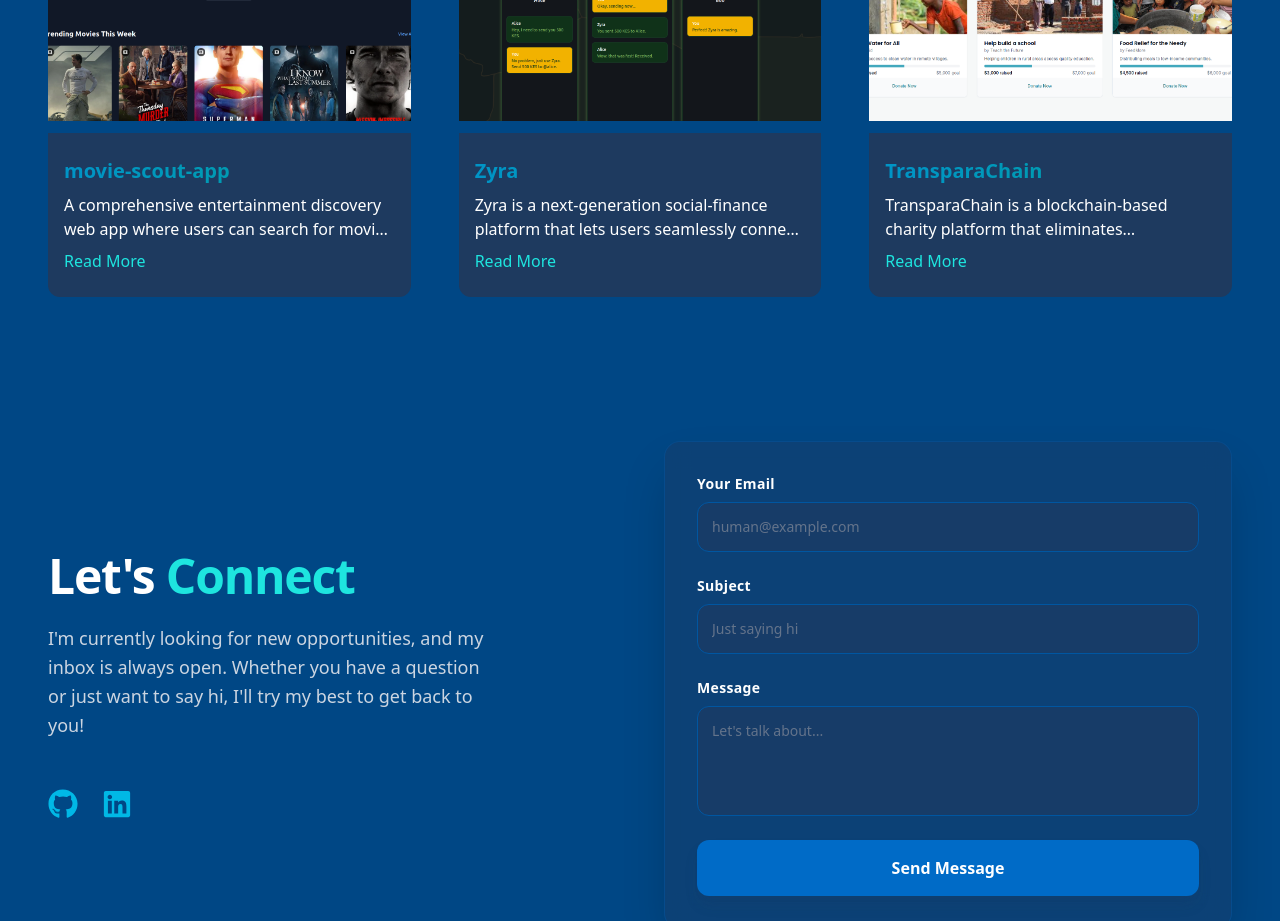
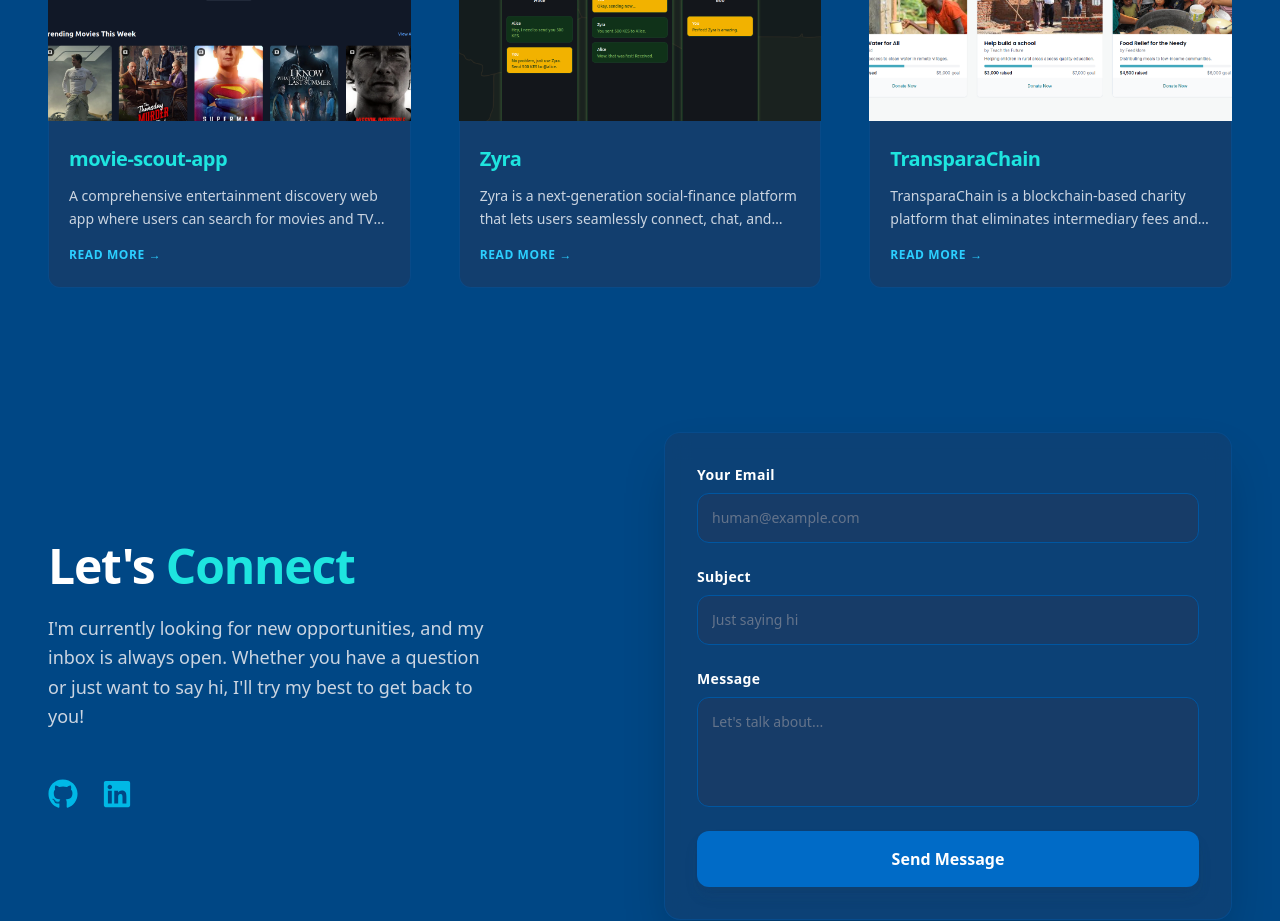
Before and after one commit to ombima56/ombima-hillary, a React (Vite) app in the folder frontend/: page / in a window 1280 px wide. Shown: the part 1980-2901 px from the top of the page. Built offline with nearby package versions, Linux system fonts and the light colour scheme.

Commit message:
style: update project card aesthetics and implement subtle background gradients for the home page

```diff
--- a/frontend/src/components/ui/ProjectCard/ProjectCards.jsx
+++ b/frontend/src/components/ui/ProjectCard/ProjectCards.jsx
@@ -36,16 +36,19 @@ const ProjectCard = ({ imgUrl, title, description, previewUrl }) => {
           </a>
         </div>
       </div>
-      <div className="text-white rounded-b-xl mt-3 bg-primary-900 py-6 px-4">
-        <h5 className="text-xl font-semibold mb-2 text-transparent bg-gradient-to-r from-secondary-600 to-accent-600 bg-clip-text">{title}</h5>
-        <p className={`text-tertiary ${!showFullDescription ? 'line-clamp-2' : ''}`}>
+      <div className="text-white rounded-b-xl mt-0 bg-primary-900/60 backdrop-blur-md border-x border-b border-primary-700/50 py-6 px-5 group-hover:bg-primary-900/80 transition-all duration-300">
+        <h5 className="text-xl font-bold mb-3 text-accent-400 group-hover:text-accent-300 transition-colors duration-300 tracking-tight">
+          {title}
+        </h5>
+        <p className={`text-neutral-300 text-sm leading-relaxed ${!showFullDescription ? 'line-clamp-2' : ''} mb-4`}>
           {description}
         </p>
         <button
             onClick={toggleDescription}
-            className="text-accent-400 hover:underline mt-2"
+            className="text-secondary-400 hover:text-secondary-300 font-semibold text-xs tracking-wider uppercase flex items-center gap-1 group/btn"
           >
             {showFullDescription ? "Show Less" : "Read More"}
+            <span className="group-hover/btn:translate-x-1 transition-transform duration-200">→</span>
           </button>
       </div>
     </div>
```
